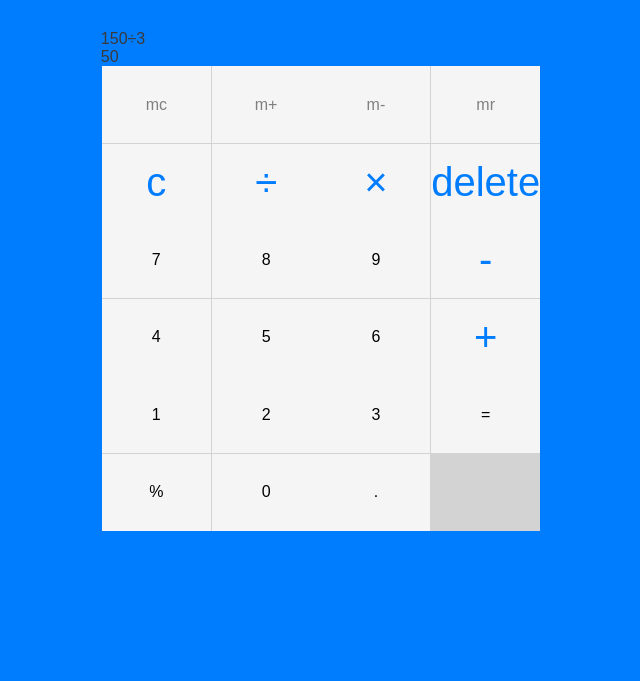
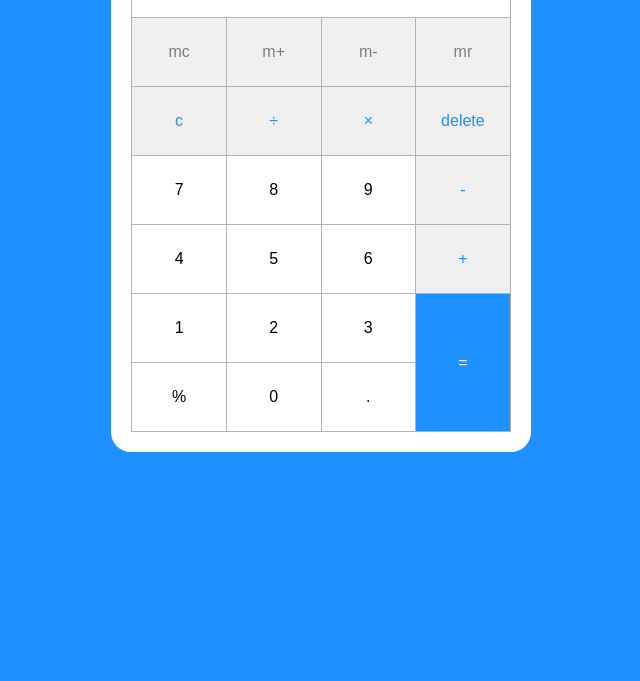
Before and after one commit to ajekpakodev/calculator-layout, a plain HTML site: page index.html in a window 1280 px wide. Shown: the part 119-800 px from the top of the page, without its empty margins (319-959 px from the left). Drawn offline with Linux system fonts and the light colour scheme.

Commit message:
Update style.css

```diff
--- a/style.css
+++ b/style.css
@@ -1,85 +1,97 @@
-* {
+*, *::before, *::after {
    box-sizing:border-box;
-   border:none;
    padding:0;
+   border:0;
    margin:0;
 }
 
 :root {
-   --color-blue:#007dfe;
-   font-family: Sans-Serif;
-   color:#3a3a3a;
+   --clr--dodgerblue:RGB(30, 144, 255);
+   --border-clr:#B3B3B3;
+
+   font-family:system Sans-Serif;
+   font-size:62.5%;
 }
 
-.calculator-wrapper {
-   display: grid;
-   grid-auto-columns:2;
-   font-size:1.8rem;
-   height:100svh;
+body {
+   background-color:var(--clr--dodgerblue);
+   display:grid;
+   font-size:1.6rem;
 }
 
-.display-wrapper { padding:1rem; }
+main {
+   background-color:white;
+   border-radius:20px;
+   display:grid;
+   grid-template-rows:repeat(2, auto);
+   min-width:35rem;
+   overflow:hidden;
+   padding:2rem;
+   place-self:center;
+}
 
-#calculation {
-   font-size:2.5rem;
+.display {
+   border:1px solid var(--border-clr);
+   padding:2rem;
+   place-self: center;
+   width:100%;
+}
+
+.display  * {
    text-align:right;
 }
 
-#result { text-align:right; }
+.display :first-child {
+   font-weight:700;
+   font-size:4rem;
+}
+
+.display :last-child {
+   color:gray;
+   font-weight:500;
+   font-size:2.5rem;
+}
 
 .buttons-wrapper {
-   background-color:lightgray;
+   background-color:var(--border-clr);
+   border:1px solid var(--border-clr);
+   border-top:0;
+   gap:0.1rem;
    display:grid;
    grid-template-columns:repeat(4, 1fr);
-   gap:0.05rem;
-}
-
-.row-span-2 {
-   grid-row:5/7;
-   grid-column:4;
 }
 
 button {
-   background-color:#f5f5f5;
-   min-height:4.8rem;
-   font-size:inherit;
+   font-size:1.6rem;
+   padding:2.5rem;
 }
 
-#result, .clr-gray { color:gray; }
+.bg-clr-white { background-color: white; }
 
-.num { background-color:white; }
-
-.bg-blue {
-   background-color:var(--color-blue);
+.bg-clr-blue {
+   background-color:var(--clr--dodgerblue);
    color:white;
-   font-size:2.5rem;
-   font-weight:300;
 }
 
-.clr-blue {
-   color:var(--color-blue);
-   font-size:2.5rem;
-   font-weight:300;
-}
+.clr-blue { color:var(--clr--dodgerblue); }
+.clr-gray { color:gray; }
 
-@media (min-width:37.5rem) {
-   .calculator-wrapper {
-      background-color: white;
-      border:0.05rem solid lightgray;
-      border-radius:20px;
-      padding:3rem;
-      min-width:60.5vw;
-      height:50rem;
+.span-2-row { grid-row: span 2; }
+
+
+@media (max-width:35rem) {
+   main {
+      border-radius:0;
+      padding:0;
+      width:100vw;
+      height:100svh;
    }
 
-   .display-wrapper, .buttons-wrapper { border:0.05rem solid var(--color-blue); }
-   .display-wrapper { border-bottom:none; }
-   .buttons-wrapper { border-top: none; }
+   .display, .buttons-wrapper {
+      border:0;
+   }
 
-   main {
-     background-color:var(--color-blue);
-     display:grid;
-     place-content:center;
-     height:100svh;
+   .buttons-wrapper {
+      border-top:0.1rem solid var(--border-clr);
    }
 }
```
